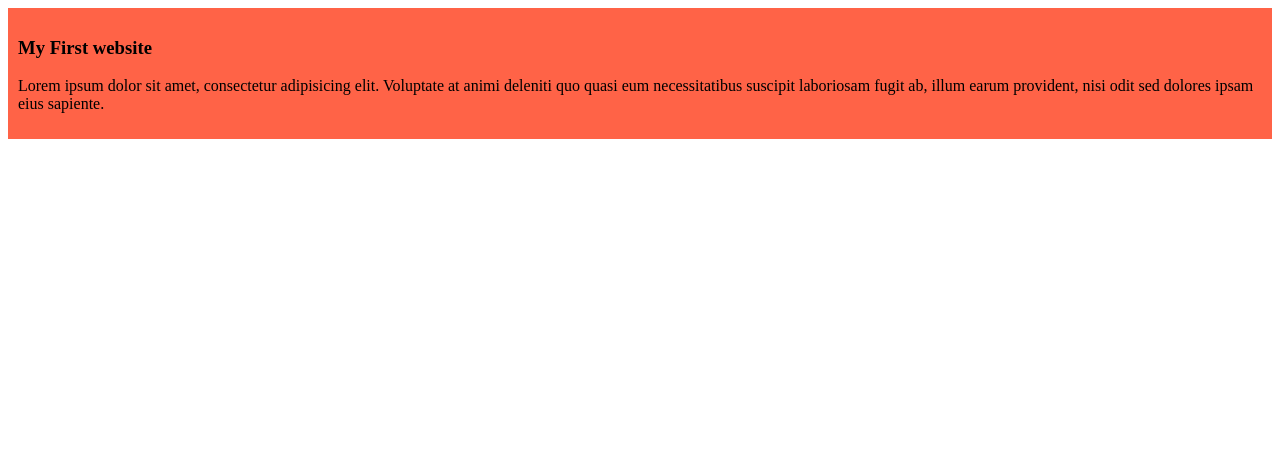
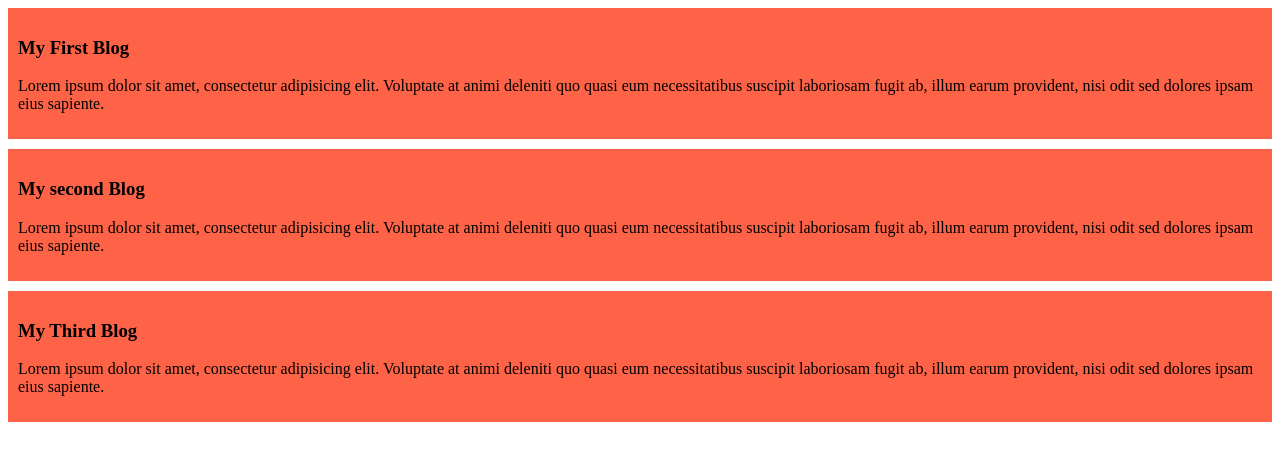
Before and after one commit to Imran-pocoloco/my-simple-website, a plain HTML site: page index.html in a window 1280 px wide. Drawn offline with Linux system fonts and the light colour scheme.

Commit message:
added the second and thired blog

```diff
--- a/index.html
+++ b/index.html
@@ -8,8 +8,22 @@
 </head>
 <body>
     <div>
-        <h3>My First website</h3>
-    <p>Lorem ipsum dolor sit amet, consectetur adipisicing elit. Voluptate at animi deleniti quo quasi eum necessitatibus suscipit laboriosam fugit ab, illum earum provident, nisi odit sed dolores ipsam eius sapiente.</p>
+        <h3>My First Blog</h3>
+<p>Lorem ipsum dolor sit amet, consectetur adipisicing elit. Voluptate at animi deleniti quo quasi eum necessitatibus suscipit laboriosam fugit ab, illum earum provident, nisi odit sed dolores ipsam eius sapiente.</p>
+
+
+    </div>
+    <div>
+        <h3>My second Blog</h3>
+<p>Lorem ipsum dolor sit amet, consectetur adipisicing elit. Voluptate at animi deleniti quo quasi eum necessitatibus suscipit laboriosam fugit ab, illum earum provident, nisi odit sed dolores ipsam eius sapiente.</p>
+
+
+    </div>
+    <div>
+        <h3>My Third Blog</h3>
+<p>Lorem ipsum dolor sit amet, consectetur adipisicing elit. Voluptate at animi deleniti quo quasi eum necessitatibus suscipit laboriosam fugit ab, illum earum provident, nisi odit sed dolores ipsam eius sapiente.</p>
+
+
     </div>
 </body>
 </html>
--- a/styles/blog.css
+++ b/styles/blog.css
@@ -1,4 +1,5 @@
 div{
     background-color: tomato;
     padding: 10px;
+    margin-bottom: 10px;
 }
```
